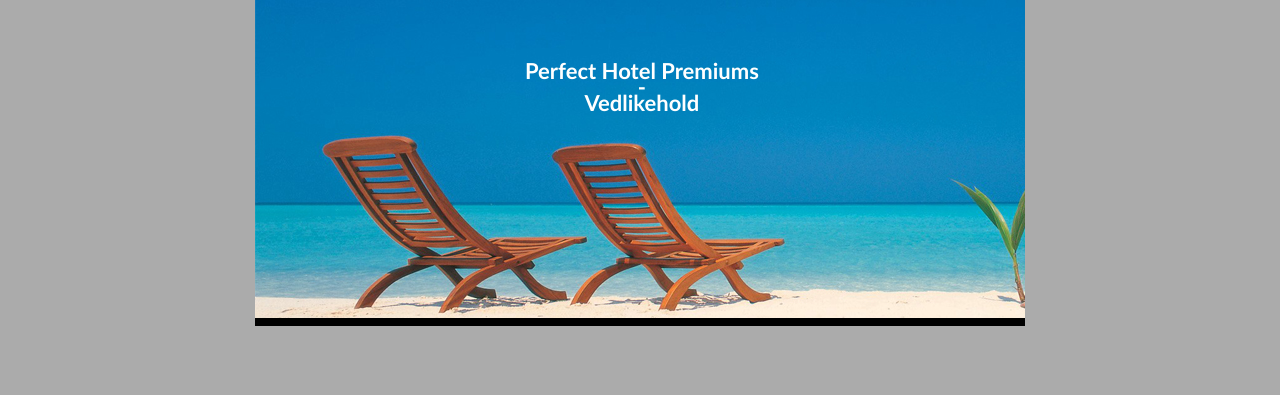
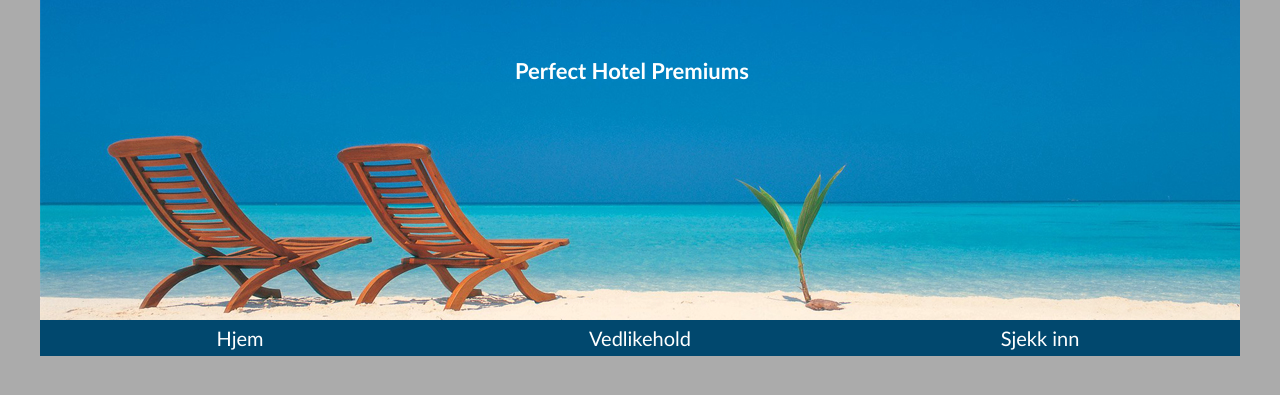
Before and after one commit to WEB-Gruppe-3/Perfect-Hotels-Premium, a PHP site: page /template/start.html in a window 1280 px wide. Shown: the top 395 px of the page. Run offline with PHP 8.4, Linux system fonts and the light colour scheme.

Commit message:
Endringer i CSS vedlikehold

```diff
--- a/vedlikehold/css/vedlikehold.css
+++ b/vedlikehold/css/vedlikehold.css
@@ -14,32 +14,33 @@ p
 	letter-spacing: 1px;
 	margin: 0 0 0;
 	padding: 0 22px 15px;
+	color:#000000;
 }
 
 a
 {
-	color: #59365f;
+	color: #ffffff;
 	text-decoration: none;
-	background-color: #ffae00;
+	background-color: #01486E;
+	display: block;
+	width: 380px;
+	padding: 10px;
+	text-align:center;
+	font-size:20px;
+
+
+
+
 }
 
 a:hover
 {
 	color: #feffff;
-	text-decoration: underline;
+	text-decoration: none;
+	background-color:#017bbe;
 }
 
-acronym
-{
-	color: #ffae00;
-	text-transform: uppercase;
-	cursor: help;
-}
 
-#footer
-{
-	padding: 20px 0 60px 22px;
-}
 
 #container
 {
@@ -47,20 +48,19 @@ acronym
 	margin: 0 auto;
 	padding: 0;
 	position: relative;
-	width: 770px;
-	background-color: #e3e3e3;
+	width: 1200px;
+	background-color: #01486E;
+
 }
 
-#lselect
+
+
+#footer
 {
-	padding-bottom: 30px;
-	position: relative;
-}
+	padding: 10px 10px 10px 10px;
 
-#larchives, #lresources
-{
-	margin-top: 26px;
-	padding-bottom: 15px;
+
+
 }
 
 
@@ -69,9 +69,11 @@ acronym
 	background: url(../img/top.jpg) no-repeat 0 0;
 	margin: 0;
 	padding: 0;
-	height: 318px;
+	height: 320px;
 	position: relative;
-	border-bottom: 8px solid #000;
+
+
+
 }
 h3
 {
@@ -81,101 +83,34 @@ h3
 
 h1, h2 { }
 
-#preamble h3
+
+#innholdRight
 {
-	margin: 0;
-	padding: 20px;
-	width: 370px;
-	height: 20px;
+background-color: #ffffff;
+
+text-align: left;
 }
-
-#explanation h3
-{
-	margin: 0;
-	padding: 20px;
-	width: 370px;
-	height: 20px;
-}
-
-#participation h3
-{
-	margin: 0;
-	padding: 20px;
-	width: 370px;
-	height: 20px;
-}
-
-#benefits h3
-{
-	margin: 0;
-	padding: 20px;
-	width: 370px;
-	height: 20px;
-}
-
-#content, #supportingText
-{
-	background-color: #ffffff;
 
 
 
+#innholdLeft
+{
+float: left;
+
+width: 400px;
+background-color: #ffefdf;
+text-align: left;
 }
 
-#innholdRight
-{
-		background-color: #000;
-		  padding-left: 20px;
-		  padding-right: 20px;
-}
-
-#innholdLeft
-{
-		background-color: #000;
-		  padding-left: 20px;
-}
-
-#overlaypopup {
-    visibility: hidden;
-    position: absolute;
-    top: 0%;
-    left: 0%;
-    width:100%;
-    height:100%;
-    text-align:center;
-    z-index: 1003;
-    background-color:#111;
-    opacity: 0.65;
+ul {
+    list-style-type: none;
+    margin: 0;
+    padding: 0;
 
 }
 
-#popup {
-	position: absolute;
-	visibility: hidden;
-	top: 50%;
-
-
-
-    background-color: #5D9494;
-    border: 1px solid #000;
-    padding: 15px;
-    text-align: center;
-       z-index: 1004;
-	vertical-align: middle;
-
-
+li {
+    display: inline;
+	float: left;
 
 }
-
-input[type="input"] {
-        resize: horizontal;
-        min-width: 95%;
-    }
-select[type="input"] {
-        resize: horizontal;
-        min-width: 95%;
-    }
-
-
-table {
-	width: 100%;
-}
--- a/vedlikehold/template/start.html
+++ b/vedlikehold/template/start.html
@@ -2,16 +2,26 @@
 <!DOCTYPE html>
 <html>
 <head>
-    <title>Perfect Hotel Premiums - Vedlikehold</title>
-
-    <link rel="stylesheet" type="text/css" media="screen" href="css/vedlikehold.css" />
+    <title>Perfect Hotel Premium</title>
+    <link rel="stylesheet" type="text/css" media="screen" href="css/nettsted.css" />
 </head>
 
 <body>
+
+
 <div id="container">
 
+
+
     <div id="pageHeader">
-        <h1 style="position:absolute; left: 270px; top: 28px; height: 51px; padding-top: 20px; text-align: center;" "><span>Perfect Hotel Premiums<br> - <br>Vedlikehold</span></h1>
+        <h1 style="position:absolute; left: 475px; top: 28px; height: 51px; padding-top: 20px;"><span>Perfect Hotel Premiums</span></h1>
     </div>
+    <div>
+<ul>
+  <li><a href="LINK.html">Hjem</a></li>
+  <li><a href="LINK.html">Vedlikehold</a></li>
+  <li><a href="LINK.html">Sjekk inn</a></li>
+</ul>
+</div>
 
     <!-- End of start.html -->
```
Also changed, not shown: vedlikehold/template/end.html (+6 -1 lines), vedlikehold/img/Hotel-reception-bell.jpg (added), vedlikehold/img/top.jpg.
